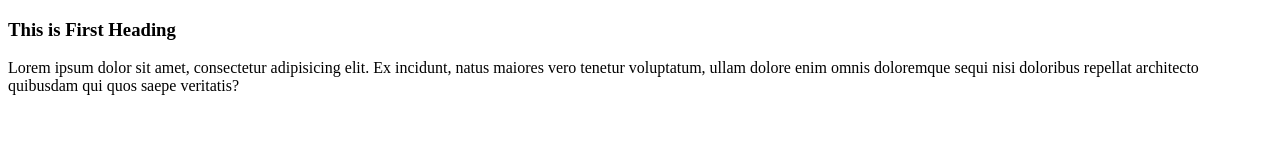
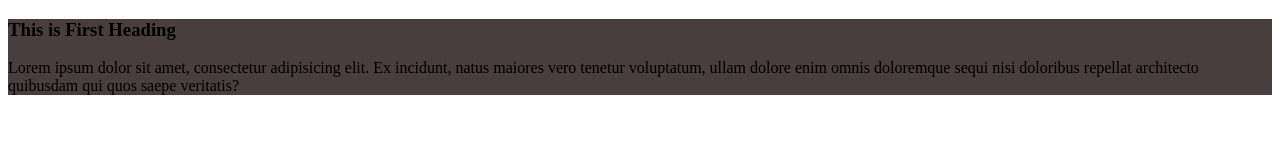
Before and after one commit to kibriya027/first-recape-repo, a plain HTML site: page index.html in a window 1280 px wide. Drawn offline with Linux system fonts and the light colour scheme.

Commit message:
third commit

```diff
--- a/index.html
+++ b/index.html
@@ -4,6 +4,7 @@
     <meta charset="UTF-8">
     <meta name="viewport" content="width=device-width, initial-scale=1.0">
     <title>first recape repo </title>
+    <link rel="stylesheet" href="style/style.css">
 </head>
 <body>
     <div>
--- /dev/null
+++ b/style/style.css
@@ -0,0 +1,3 @@
+div{
+    background-color: rgb(73, 62, 62);
+}
```
